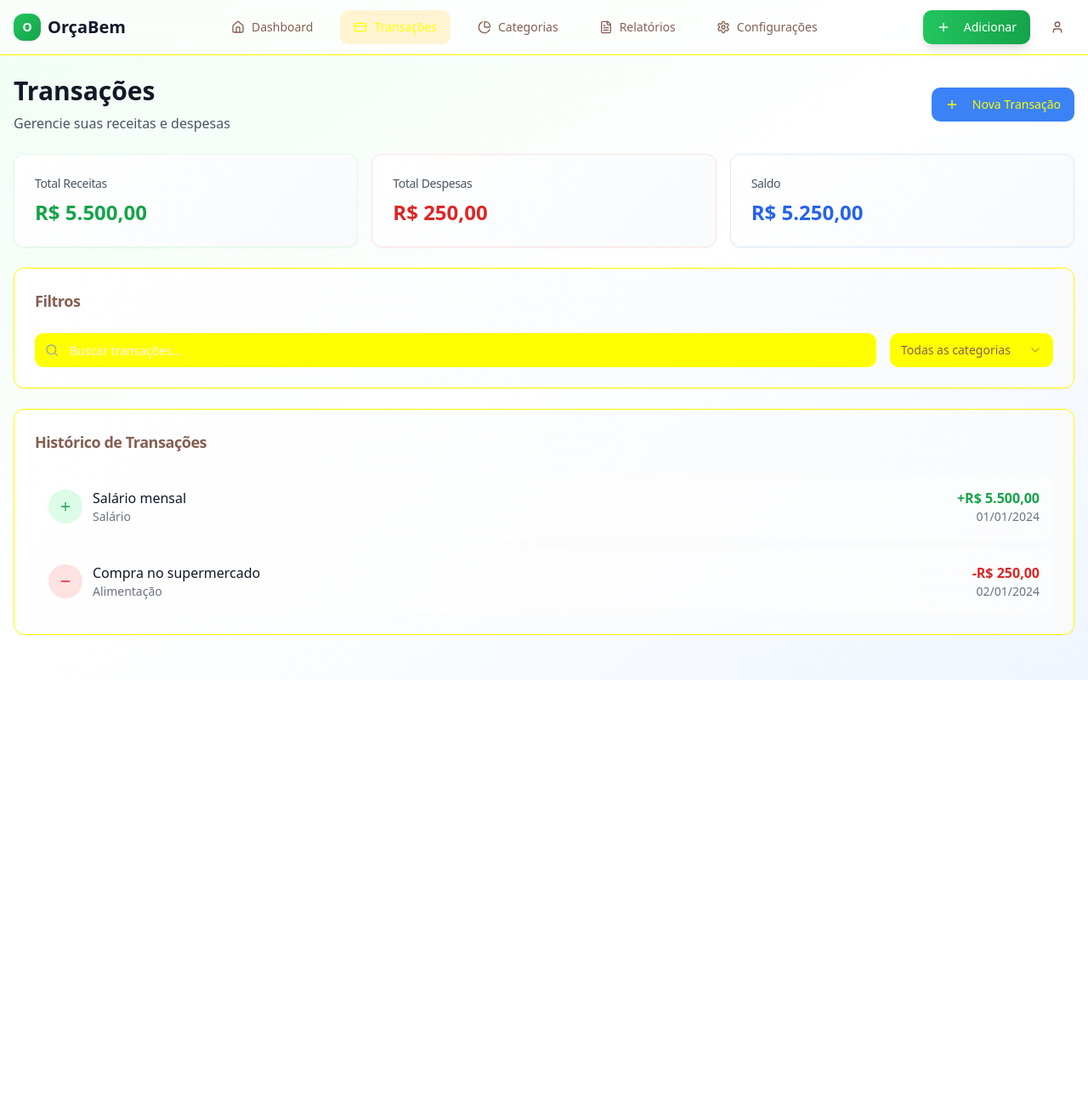
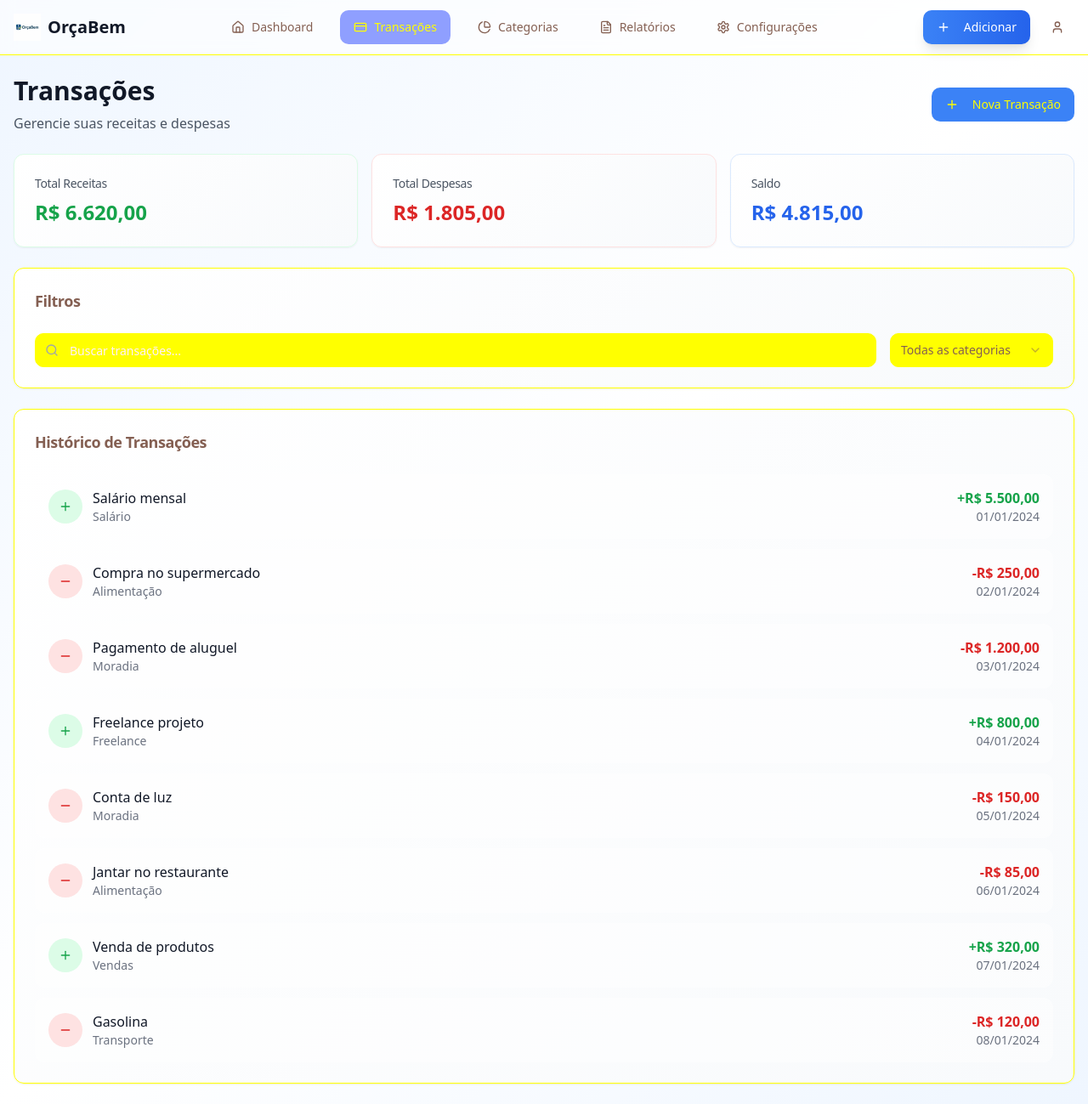
Before and after one commit to EnzoSouza1/orcabem-finance-tracker, a React (Vite) app: page /transactions in a window 1280 px wide. Shown: the whole page at 85% size. Before the commit the page ends 800 px from the top, so only its background shows below. Built offline with nearby package versions, Linux system fonts and the light colour scheme.

Commit message:
Add logo and transaction styling
- Added the provided logo to the app.
- Changed the central app color to a shade of blue.
- Displayed existing transactions on the transactions screen.
- Styled transaction amounts in green for income and red for expenses.

```diff
--- a/src/components/Header.tsx
+++ b/src/components/Header.tsx
@@ -34,7 +34,10 @@ export function Header() {
               </SheetTrigger>
               <SheetContent side="left" className="w-72">
                 <div className="flex flex-col gap-4 mt-6">
-                  <h3 className="font-semibold text-lg">OrçaBem</h3>
+                  <div className="flex items-center gap-2">
+                    <img src="/lovable-uploads/b49573e5-35a9-4bd3-bde0-41750762c234.png" alt="OrçaBem" className="w-8 h-8" />
+                    <h3 className="font-semibold text-lg">OrçaBem</h3>
+                  </div>
                   <nav className="flex flex-col gap-2">
                     {menuItems.map((item) => {
                       const Icon = item.icon;
@@ -56,9 +59,7 @@ export function Header() {
             </Sheet>
 
             <div className="flex items-center gap-2 cursor-pointer" onClick={() => navigate('/')}>
-              <div className="w-8 h-8 rounded-lg bg-gradient-to-br from-green-500 to-green-600 flex items-center justify-center">
-                <span className="text-white font-bold text-sm">O</span>
-              </div>
+              <img src="/lovable-uploads/b49573e5-35a9-4bd3-bde0-41750762c234.png" alt="OrçaBem" className="w-8 h-8" />
               <h1 className="text-xl font-bold text-gray-900">OrçaBem</h1>
             </div>
           </div>
@@ -84,7 +85,7 @@ export function Header() {
           <div className="flex items-center gap-3">
             <Button
               onClick={() => setIsAddDialogOpen(true)}
-              className="bg-gradient-to-r from-green-500 to-green-600 hover:from-green-600 hover:to-green-700 text-white shadow-lg hover:shadow-xl transition-all duration-200"
+              className="bg-gradient-to-r from-blue-500 to-blue-600 hover:from-blue-600 hover:to-blue-700 text-white shadow-lg hover:shadow-xl transition-all duration-200"
             >
               <Plus className="h-4 w-4 mr-2" />
               Adicionar
--- a/src/contexts/TransactionContext.tsx
+++ b/src/contexts/TransactionContext.tsx
@@ -50,6 +50,54 @@ export const TransactionProvider: React.FC<TransactionProviderProps> = ({ childr
       category: 'alimentação',
       date: '2024-01-02',
     },
+    {
+      id: '3',
+      description: 'Pagamento de aluguel',
+      amount: 1200.00,
+      type: 'expense',
+      category: 'moradia',
+      date: '2024-01-03',
+    },
+    {
+      id: '4',
+      description: 'Freelance projeto',
+      amount: 800.00,
+      type: 'income',
+      category: 'freelance',
+      date: '2024-01-04',
+    },
+    {
+      id: '5',
+      description: 'Conta de luz',
+      amount: 150.00,
+      type: 'expense',
+      category: 'moradia',
+      date: '2024-01-05',
+    },
+    {
+      id: '6',
+      description: 'Jantar no restaurante',
+      amount: 85.00,
+      type: 'expense',
+      category: 'alimentação',
+      date: '2024-01-06',
+    },
+    {
+      id: '7',
+      description: 'Venda de produtos',
+      amount: 320.00,
+      type: 'income',
+      category: 'vendas',
+      date: '2024-01-07',
+    },
+    {
+      id: '8',
+      description: 'Gasolina',
+      amount: 120.00,
+      type: 'expense',
+      category: 'transporte',
+      date: '2024-01-08',
+    },
   ]);
 
   const addTransaction = (transactionData: Omit<Transaction, 'id' | 'date'>) => {
--- a/src/index.css
+++ b/src/index.css
@@ -16,7 +16,7 @@
     --popover: 255 255 255;
     --popover-foreground: 15 23 42;
 
-    --primary: 34 197 94;
+    --primary: 59 130 246;
     --primary-foreground: 255 255 255;
 
     --secondary: 241 245 249;
@@ -25,26 +25,26 @@
     --muted: 241 245 249;
     --muted-foreground: 100 116 139;
 
-    --accent: 240 253 244;
-    --accent-foreground: 22 163 74;
+    --accent: 239 246 255;
+    --accent-foreground: 29 78 216;
 
     --destructive: 239 68 68;
     --destructive-foreground: 255 255 255;
 
     --border: 226 232 240;
     --input: 226 232 240;
-    --ring: 34 197 94;
+    --ring: 59 130 246;
 
     --radius: 0.75rem;
 
     --sidebar-background: 255 255 255;
     --sidebar-foreground: 15 23 42;
-    --sidebar-primary: 34 197 94;
+    --sidebar-primary: 59 130 246;
     --sidebar-primary-foreground: 255 255 255;
-    --sidebar-accent: 240 253 244;
-    --sidebar-accent-foreground: 22 163 74;
+    --sidebar-accent: 239 246 255;
+    --sidebar-accent-foreground: 29 78 216;
     --sidebar-border: 226 232 240;
-    --sidebar-ring: 34 197 94;
+    --sidebar-ring: 59 130 246;
   }
 
   .dark {
@@ -57,7 +57,7 @@
     --popover: 30 41 59;
     --popover-foreground: 248 250 252;
 
-    --primary: 34 197 94;
+    --primary: 59 130 246;
     --primary-foreground: 255 255 255;
 
     --secondary: 51 65 85;
@@ -66,24 +66,24 @@
     --muted: 51 65 85;
     --muted-foreground: 148 163 184;
 
-    --accent: 22 78 99;
-    --accent-foreground: 34 197 94;
+    --accent: 30 58 138;
+    --accent-foreground: 59 130 246;
 
     --destructive: 239 68 68;
     --destructive-foreground: 255 255 255;
 
     --border: 51 65 85;
     --input: 51 65 85;
-    --ring: 34 197 94;
+    --ring: 59 130 246;
 
     --sidebar-background: 30 41 59;
     --sidebar-foreground: 248 250 252;
-    --sidebar-primary: 34 197 94;
+    --sidebar-primary: 59 130 246;
     --sidebar-primary-foreground: 255 255 255;
-    --sidebar-accent: 22 78 99;
-    --sidebar-accent-foreground: 34 197 94;
+    --sidebar-accent: 30 58 138;
+    --sidebar-accent-foreground: 59 130 246;
     --sidebar-border: 51 65 85;
-    --sidebar-ring: 34 197 94;
+    --sidebar-ring: 59 130 246;
   }
 }
 
@@ -94,7 +94,7 @@
 
   body {
     @apply bg-background text-foreground font-sans;
-    background: linear-gradient(135deg, #f0fdf4 0%, #ecfdf5 100%);
+    background: linear-gradient(135deg, #dbeafe 0%, #f0f9ff 100%);
     min-height: 100vh;
   }
 }
--- a/src/pages/Transactions.tsx
+++ b/src/pages/Transactions.tsx
@@ -39,7 +39,7 @@ const Transactions = () => {
   const categories = [...new Set(transactions.map(t => t.category))];
 
   return (
-    <div className="min-h-screen bg-gradient-to-br from-green-50 via-white to-blue-50">
+    <div className="min-h-screen bg-gradient-to-br from-blue-50 via-white to-blue-50">
       <Header />
 
       <main className="container mx-auto px-4 py-6">
```
Also changed, not shown: public/lovable-uploads/b49573e5-35a9-4bd3-bde0-41750762c234.png (added).
